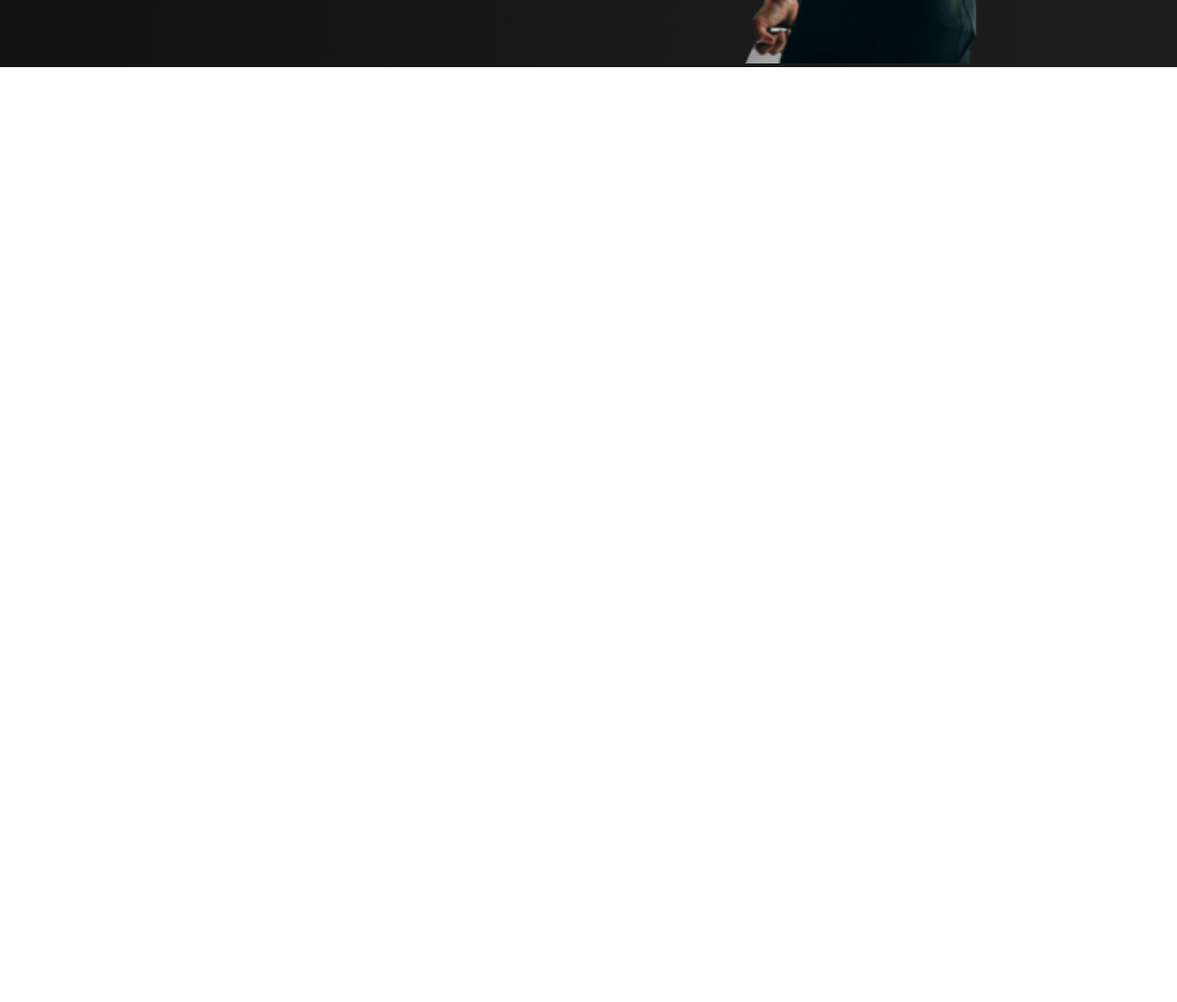
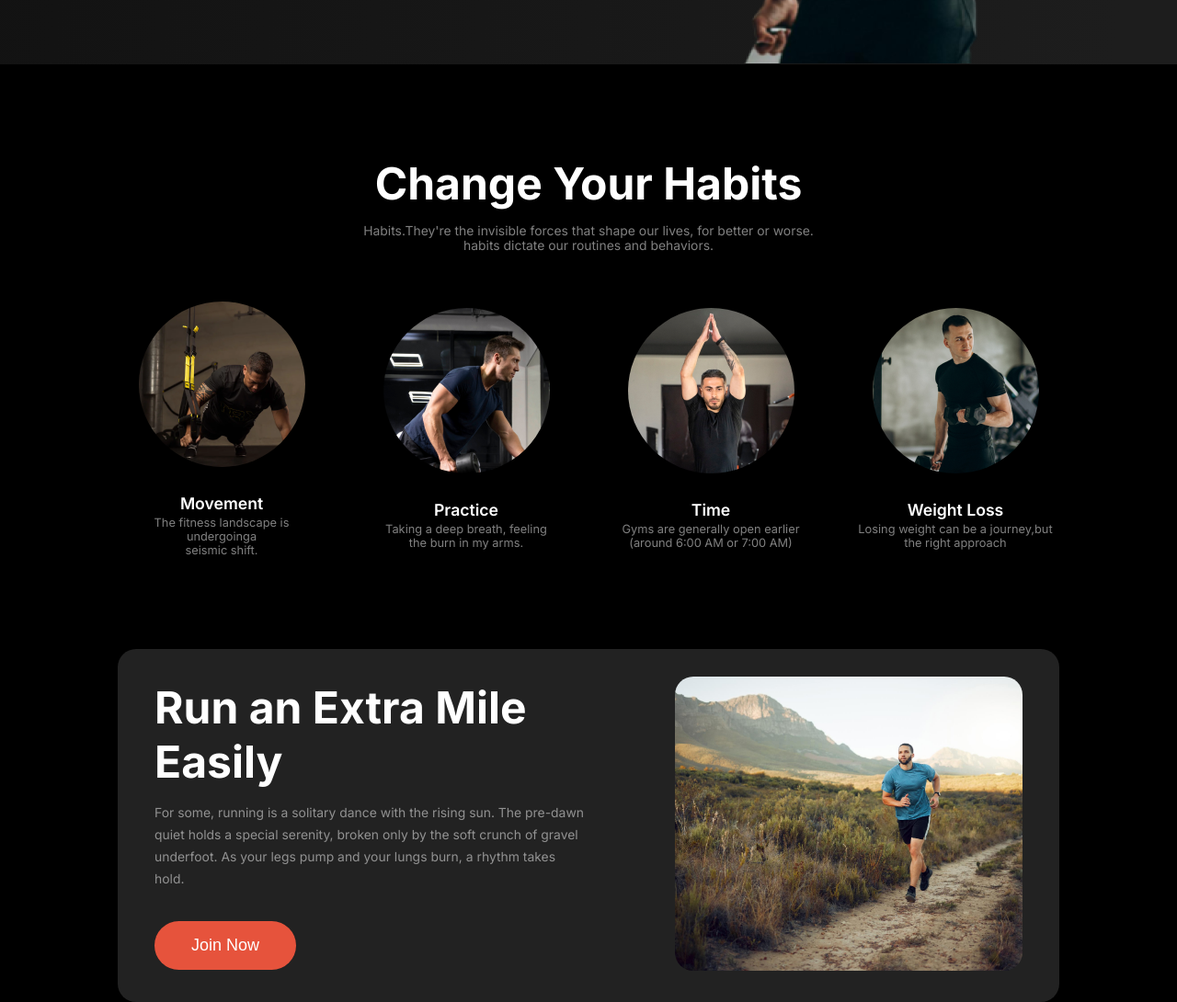
Before and after one commit to Rupon100/HolaFit, a plain HTML site: page index.html in a window 1280 px wide. Shown: the part 632-1722 px from the top of the page at 92% size. Before the commit the page ends 800 px from the top, so only its background shows below. Drawn offline with Linux system fonts and the light colour scheme.

Commit message:
habit & extra miles complete

```diff
--- a/index.html
+++ b/index.html
@@ -52,9 +52,55 @@
             </div>
         </div>
     </header>
-    <main>
 
-    </main>
+    <section class="habit">
+        <h2 class="habit-title">Change Your Habits</h2>
+        <p class="habit-des">
+            Habits.They're the invisible forces that shape our lives, for better or worse. <br> habits dictate our routines and behaviors.
+        </p>
+        <div class="habit-container">
+            <div class="habit-box">
+                <img src="./images/image 3.png" alt="movement">
+                <h4>Movement</h4>
+                <p>The fitness landscape is undergoinga <br> seismic shift.</p>
+            </div>
+            <div class="habit-box">
+                <img src="./images/image 4.png" alt="practice">
+                <h4>Practice</h4>
+                <p>Taking a deep breath, feeling <br> the burn in my arms.</p>
+            </div>
+            <div class="habit-box">
+                <img src="./images/image 2.png" alt="time">
+                <h4>Time</h4>
+                <p>Gyms are generally open earlier <br> (around 6:00 AM or 7:00 AM)</p>
+            </div>
+            <div class="habit-box">
+                <img src="./images/image 5.png" alt="Weight">
+                <h4>Weight Loss</h4>
+                <p>Losing weight can be a journey,but <br> the right approach</p>
+            </div>
+        </div>
+    </section>
+
+    <section class="extra-miles">
+        <div class="extra-miles-content">
+            <h2 class="extra-miles-title">Run an Extra Mile Easily</h2>
+            <p class="extra-liles-des">
+                For some, running is a solitary dance with the rising sun. The pre-dawn quiet holds a special serenity, broken only by the soft crunch of gravel underfoot. As your legs pump and your lungs burn, a rhythm takes hold.
+
+            </p>
+            <button class="btn">Join Now</button>
+        </div>
+        <div class="extra-miles-img">
+            <img src="./images/run.jpg" alt="extra miles image">
+        </div>
+    </section>
+
+    <!--unique section use grid-->
+    <section class="food-habit">
+
+    </section>
+
     <footer>
 
     </footer>
--- a/style.css
+++ b/style.css
@@ -16,6 +16,7 @@
 
 body {
     font-family: "Inter", sans-serif;
+    background-color: black;
 }
 :root {
     --primary-color: #FFFFFF;
@@ -91,6 +92,7 @@ body {
 
 .banner-img {
     position: relative;
+    margin-bottom: -3px;
 }
 
 .banner {
@@ -187,8 +189,94 @@ body {
 /*---- header section ----*/
 
 
-/*---- header section ----*/
-/*---- header section ----*/
+/*---- habit section ----*/
+.habit {
+    width: 80%;
+    margin: 100px auto;
+    display: flex;
+    flex-direction: column;
+    justify-content: center;
+    align-items: center;
+}
+.habit-title {
+    text-align: center;
+    font-size: 3rem;
+    margin-bottom: 0.87rem;
+    color: var(--primary-color);
+}
+.habit-des {
+    text-align: center;
+    font-size: 0.87rem;
+    margin-bottom: 3.3rem;
+    color: var(--gray-fifty);
+}
+.habit-container {
+    display: grid;
+    gap: 40px;
+    grid-template-columns: repeat(4, 1fr);
+}
+
+.habit-box {
+    display: flex;
+    flex-direction: column;
+    justify-content: center;
+    align-items: center;
+}
+.habit-box img {
+    border-radius: 50%;
+    margin-bottom: 1.8rem;
+}
+.habit-box h4 {
+    font-size: 1.1rem;
+    margin-bottom: 0.2rem;
+    font-weight: 600;
+    color: var(--primary-color);
+}
+.habit-box p {
+    text-align: center;
+    font-size: 0.8rem;
+    font-weight: 400;
+    color: var(--gray-fifty);
+}
+/*---- habit section ----*/
+
+/*---- extra miles section ----*/
+.extra-miles {
+    width: 80%;
+    margin: 0 auto;
+    padding: 30px 40px;
+    display: flex;
+    gap: 3.75rem;
+    justify-content: space-between;
+    align-items: center;
+    border-radius: 20px;
+    background-color: rgba(34,34,34);
+}
+.extra-miles-content {
+    flex-basis: 50%;
+}
+.extra-miles-img {
+     flex-basis: 40%;
+}
+.extra-miles-img img {
+    width: 100%;
+    height: 320px;
+    border-radius: 20px;
+    object-fit: cover;
+}
+.extra-miles-title {
+    color: var(--primary-color);
+    font-size: 3rem;
+    margin-bottom: 0.87rem;
+}
+.extra-liles-des {
+    font-size: 0.87rem;
+    line-height: 1.5rem;
+    margin-bottom: 2.12rem;
+    color: var(--gray-fifty);
+}
+
+/*---- hextra miles section ----*/
 
 @media  screen and (max-width: 576px) {
 
@@ -212,6 +300,19 @@ body {
     .tutorial {
         left: -50px;
     }
+
+
+    .habit-container {
+        grid-template-columns: repeat(1, 1fr);
+    }
+    .habit-title {
+        font-size: 2.5rem;
+    }
+    .extra-miles {
+        flex-direction: column;
+        gap: 2rem;
+    }
+
 }
 @media screen and (min-width: 576px) and (max-width: 992px) {
     .banner {
@@ -223,4 +324,8 @@ body {
     .menu {
         display: block;
     }
+
+    .habit-container {
+        grid-template-columns: repeat(2, 1fr);
+    }
 }
```
